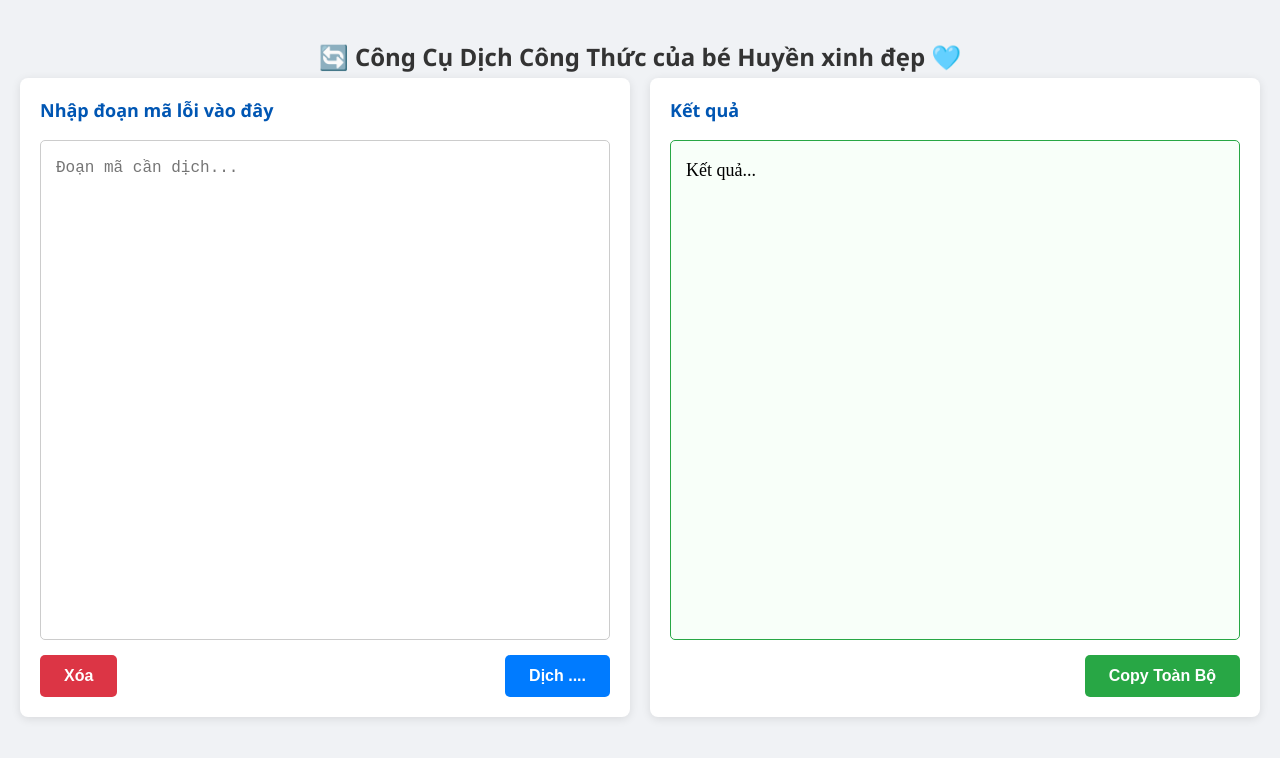
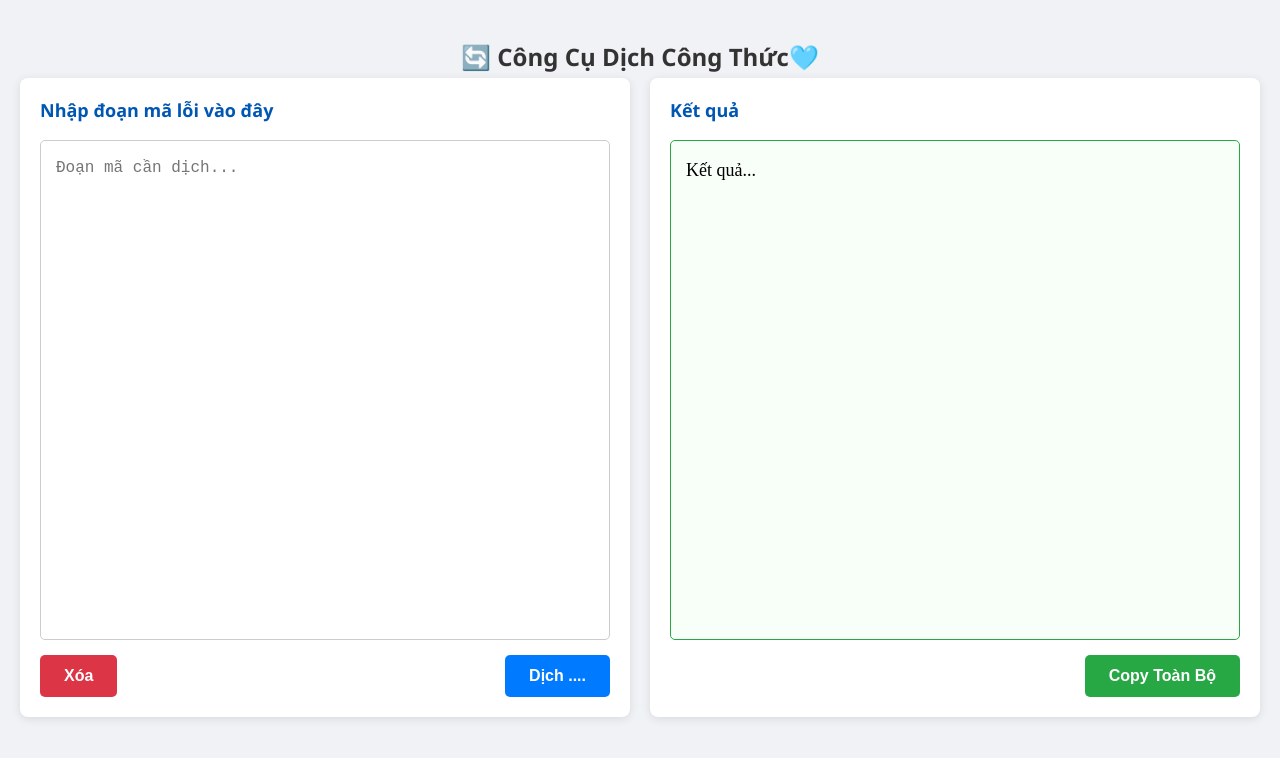
Before and after one commit to TuanKiet1512/dich-cong-, a plain HTML site: page index.html in a window 1280 px wide. Drawn offline with nearby package versions, Linux system fonts and the light colour scheme.

Commit message:
Update index.html

```diff
--- a/index.html
+++ b/index.html
@@ -3,7 +3,7 @@
 <head>
     <meta charset="UTF-8">
     <meta name="viewport" content="width=device-width, initial-scale=1.0">
-    <title>Trình Dịch Công Thức Kiệt Xinh Chai</title>
+    <title>Trình Dịch Công Thức</title>
 
     <script>
         window.MathJax = {
@@ -83,7 +83,7 @@
 </head>
 <body>
 
-    <h2>🔄 Công Cụ Dịch Công Thức của bé Huyền xinh đẹp 🩵</h2>
+    <h2>🔄 Công Cụ Dịch Công Thức🩵</h2>
     <!-- <p class="note"><i>Hỗ trợ: Bôi đen một đoạn bất kỳ bên phải -> Bấm <b>Ctrl + C</b> để copy sang Word.</i></p> -->
 
     <div class="container">
```
